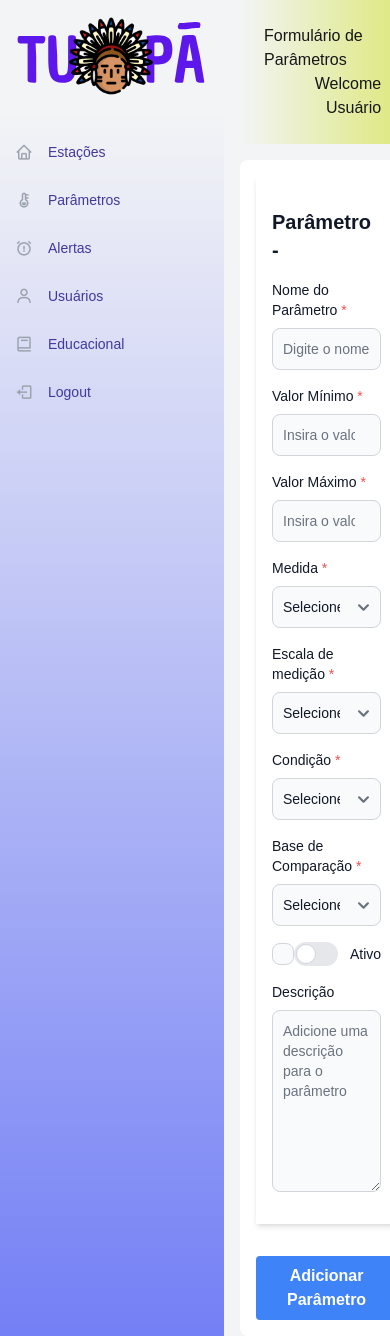
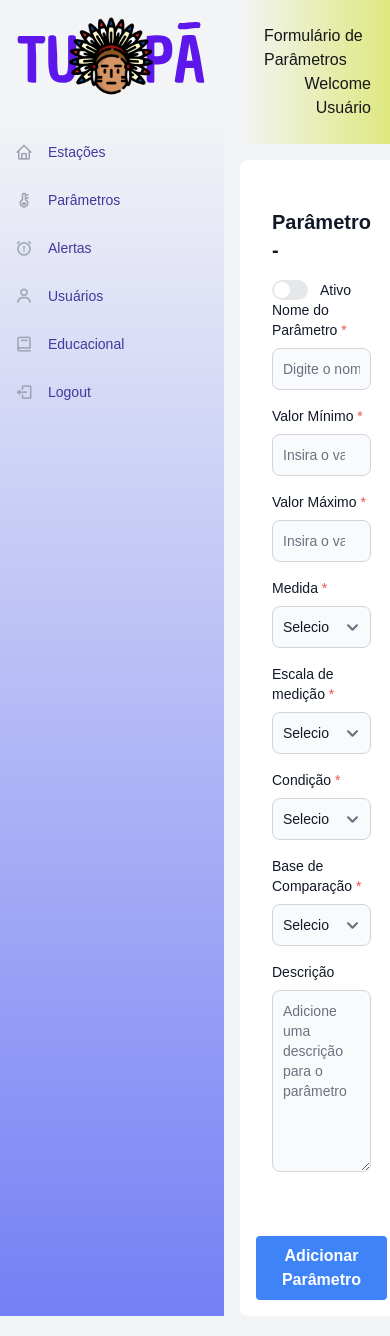
Before and after one commit to Grupo-Syntax-Squad/Tupan-Front, a Next.js app in the folder tupan/: page /parametros/1 in a window 390 px wide. Shown: the top 1336 px of the page. Built offline with nearby package versions, Linux system fonts and the light colour scheme.

Commit message:
corr: corrigir campo de check para mudar ao ser clicado

```diff
--- a/tupan/src/app/layout.tsx
+++ b/tupan/src/app/layout.tsx
@@ -1,6 +1,8 @@
 import type { Metadata } from "next";
 import "../styles/globals.css";
 import ContextoDinamicoProvider from "./context";
+import "flowbite/dist/flowbite.min.css";
+
 
 export const metadata: Metadata = {
   title: "Tupã",
--- a/tupan/src/app/parametros/[id]/page.tsx
+++ b/tupan/src/app/parametros/[id]/page.tsx
@@ -9,6 +9,7 @@ import { usePopConfirmacao } from "@/hooks/visivel";
 import { useFormularioParametros } from "@/hooks/formulario";
 import { NavTop } from "@/components/nav-top";
 import { useDynamicContext } from "@/app/context";
+import { useToggle } from "@/hooks/check";
 
 const menuData = [
   { nome: "Estações", path: "/estacoes", icone: "bx bx-home" },
@@ -25,21 +26,27 @@ export default function ParametrosID() {
   const { state } = useDynamicContext();
 
   const [nomeFormulario, setNomeFormulario] = useState<string | undefined>(undefined);
+  const [initialStatus, setInitialStatus] = useState<boolean>(false);
 
   useEffect(() => {
     const searchParams = new URLSearchParams(window.location.search);
     const nome = searchParams.get("nome") || state.nome;
     const id = searchParams.get("id");
+    const status = searchParams.get("status");
 
     setNomeFormulario(nome || "Formulário de Parâmetros");
+    setInitialStatus(status === "Ativado");
 
     if (id) {
       setFormValues({
         nome: nome || "",
         id: id || "",
+        status: status || "",
       });
     }
   }, [setFormValues, state]);
+
+  const { isChecked, handleChange: handleToggleChange } = useToggle(initialStatus);
 
   const handleAdicionarParametro = () => {
     console.log("Adicionar novo parâmetro");
--- a/tupan/src/components/formulario-atualizacao-parametros.tsx
+++ b/tupan/src/components/formulario-atualizacao-parametros.tsx
@@ -6,16 +6,32 @@ import { FormularioProps } from "@/types/interfaces";
 import { Select } from "./select";
 import { Toggle } from "./toggle";
 
-export const FormularioAtualizacaoParametros = ({ onSubmit, dados }: FormularioProps) => {
+export const FormularioAtualizacaoParametros = ({
+  onSubmit,
+  dados,
+}: FormularioProps) => {
   const { formValues, handleChange } = useFormularioParametros(dados);
+  console.log(formValues);
 
   return (
-    <section className="bg-white dark:bg-gray-900 shadow-md sm:rounded-lg">
+    <>
+      <link
+        href="https://cdn.jsdelivr.net/npm/flowbite@2.5.1/dist/flowbite.min.css"
+        rel="stylesheet"
+      />
+      <section className="bg-white dark:bg-gray-900 sm:rounded-lg">
         <div className="py-8 px-4 mx-auto max-w-3xl lg:py-16">
           <h2 className="mb-4 text-xl font-bold text-gray-900 dark:text-white">
             Parâmetro - {formValues.nome}
           </h2>
           <form action="#" onSubmit={onSubmit}>
+            <div>
+              <Toggle
+                label="Ativo"
+                id="ativo"
+                initialChecked={formValues.status === "Ativado"}
+              />
+            </div>
             <div className="w-full mb-4">
               <Input
                 id="nome"
@@ -65,7 +81,10 @@ export const FormularioAtualizacaoParametros = ({ onSubmit, dados }: FormularioP
                     { label: "Pressão", value: "Pressão" },
                     { label: "Umidade", value: "Umidade" },
                     { label: "Volume da chuva", value: "Volume" },
-                  { label: "Velocidade do vento", value: "Velocidade do vento" },
+                    {
+                      label: "Velocidade do vento",
+                      value: "Velocidade do vento",
+                    },
                   ]}
                 />
               </div>
@@ -123,9 +142,6 @@ export const FormularioAtualizacaoParametros = ({ onSubmit, dados }: FormularioP
                   ]}
                 />
               </div>
-            <div>
-              <Toggle label="Ativo" id="ativo" />
-            </div>
             </div>
             <div className="mt-4">
               <label
@@ -146,5 +162,6 @@ export const FormularioAtualizacaoParametros = ({ onSubmit, dados }: FormularioP
           </form>
         </div>
       </section>
+    </>
   );
 };
--- a/tupan/src/components/tabela.tsx
+++ b/tupan/src/components/tabela.tsx
@@ -73,8 +73,11 @@ export const Tabela = ({ colunas, dados }: TableProps) => {
                     <Link
                       title="Editar"
                       className="font-medium text-blue-600 dark:text-blue-500 hover:underline"
-                      href={{ pathname: `parametros/${rowIndex + 1}`, query: { id: rowIndex + 1, nome: `${row.nome}` } }}
-                      onClick={() => setValue("nome", `${row.nome}`)}
+                      href={{ pathname: `parametros/${rowIndex + 1}`, query: { id: rowIndex + 1, nome: `${row.nome}`, status: `${row.status}`} }}
+                      onClick={() => {
+                        setValue("nome", `${row.nome}`);
+                        setValue("status", `${row.status}`);
+                      }}
                     >
                       Editar
                     </Link>
--- a/tupan/src/components/toggle.tsx
+++ b/tupan/src/components/toggle.tsx
@@ -1,25 +1,34 @@
-// src/components/toggle.tsx
 import { ToggleProps } from "@/types/interfaces";
 import { Input } from "./input";
 import { useToggle } from "@/hooks/check";
 
-export const Toggle = ({ label, id }: ToggleProps) => {
-  const { isChecked, handleChange } = useToggle();
+export const Toggle = ({ label, id, initialChecked = false }: ToggleProps) => {
+  const { isChecked, handleChange } = useToggle(initialChecked);
 
   return (
+    <>
+      <link
+        href="https://cdn.jsdelivr.net/npm/flowbite@2.5.1/dist/flowbite.min.css"
+        rel="stylesheet"
+      />
+
       <div className="flex items-center">
-      <label className="inline-flex items-center cursor-pointer">
+        <label htmlFor={id} className="relative inline-flex items-center cursor-pointer">
           <Input
             id={id}
             type="checkbox"
             checked={isChecked}
             onChange={handleChange}
+            estilo="sr-only peer"
           />
-        <div className="relative w-11 h-6 bg-gray-200 peer-focus:outline-none peer-focus:ring-4 peer-focus:ring-blue-300 dark:peer-focus:ring-blue-800 rounded-full peer dark:bg-gray-700 peer-checked:after:translate-x-full rtl:peer-checked:after:-translate-x-full peer-checked:after:border-white after:content-[''] after:absolute after:top-[2px] after:start-[2px] after:bg-white after:border-gray-300 after:border after:rounded-full after:h-5 after:w-5 after:transition-all dark:border-gray-600 peer-checked:bg-blue-600"></div>
+          <div className={`w-9 h-5 ${isChecked ? 'bg-indigo-600 hover:bg-indigo-700' : 'bg-gray-200 hover:bg-gray-300'} peer-focus:outline-0 peer-focus:ring-transparent rounded-full peer transition-all ease-in-out duration-500`}>
+            <div className={`absolute top-[2px] left-[2px] h-4 w-4 bg-white rounded-full transition-transform ${isChecked ? 'translate-x-full' : ''}`}></div>
+          </div>
+        </label>
         <span className="ms-3 text-sm font-medium text-gray-900 dark:text-gray-300">
           {label}
         </span>
-      </label>
       </div>
+    </>
   );
 };
--- a/tupan/src/hooks/check.ts
+++ b/tupan/src/hooks/check.ts
@@ -3,9 +3,10 @@ import { useState } from "react";
 export const useToggle = (initialValue: boolean = false) => {
   const [isChecked, setIsChecked] = useState(initialValue);
 
-  const toggle = () => setIsChecked((prev) => !prev);
+  const toggle = () => setIsChecked(prev => !prev);
 
   const handleChange = (e: React.ChangeEvent<HTMLInputElement>) => {
+    console.log("Checkbox isChecked:", e.target.checked); // Log para verificar o estado
     setIsChecked(e.target.checked);
   };
 
--- a/tupan/src/hooks/formulario.ts
+++ b/tupan/src/hooks/formulario.ts
@@ -11,6 +11,7 @@ export const useFormularioParametros = (dados?: Record<string, unknown>) => {
     condicao: "",
     itemWeight: "",
     description: "",
+    status: "",
   });
 
   useEffect(() => {
--- a/tupan/src/types/Input/interface.ts
+++ b/tupan/src/types/Input/interface.ts
@@ -3,10 +3,10 @@ export interface InputProps {
     id: string;
     checked?: boolean;
     type?: 'text' | 'number' | 'password' | 'date' | 'checkbox' | 'email' | 'tel' | 'url';
-    value?: string | number ;
+    value?: string | number;
     onChange?: (e: React.ChangeEvent<HTMLInputElement>) => void;
     placeholder?: string;
     required?: boolean;
     estilo?: string;
     span?: string;
-}
+  }
```
Also changed, not shown: tupan/src/types/Toggle/interface.ts (+4 -3 lines). Lines whose indentation alone changed are shown as unchanged.
